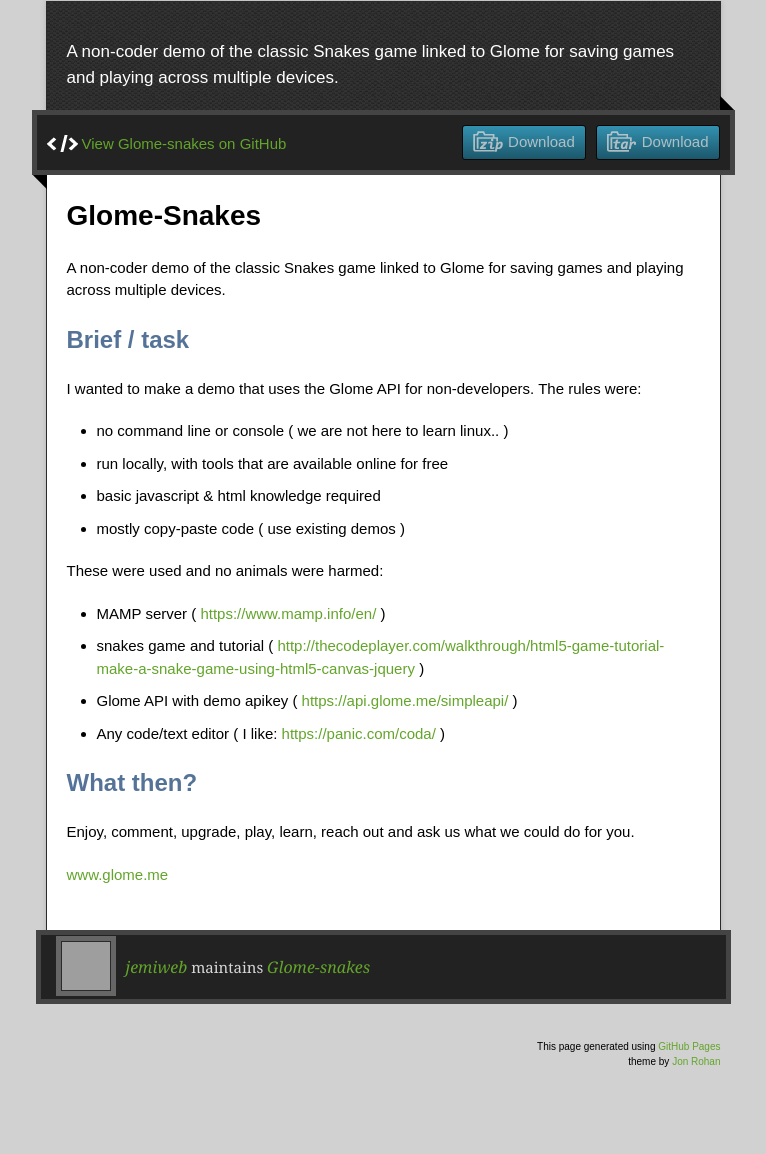
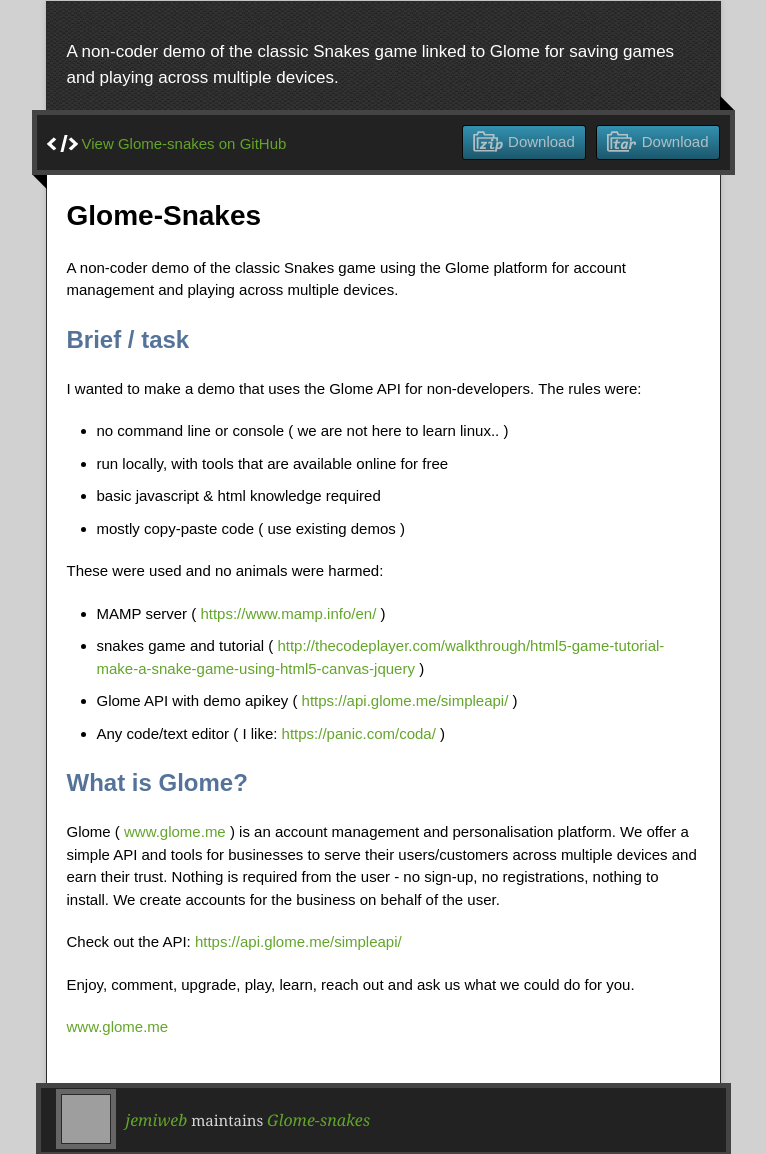
Before and after one commit to jemiweb/Glome-Snakes, a plain HTML site: page index.html in a window 1280 px wide. Shown: the part 129-1283 px from the top of the page, without its empty margins (257-1023 px from the left). Drawn offline with nearby package versions, Linux system fonts and the light colour scheme; grey boxes are pictures that could not be loaded.

```diff
--- a/index.html
+++ b/index.html
@@ -39,7 +39,7 @@
           <h1>
 <a id="glome-snakes" class="anchor" href="#glome-snakes" aria-hidden="true"><span class="octicon octicon-link"></span></a>Glome-Snakes</h1>
 
-<p>A non-coder demo of the classic Snakes game linked to Glome for saving games and playing across multiple devices.</p>
+<p>A non-coder demo of the classic Snakes game using the Glome platform for account management and playing across multiple devices.</p>
 
 <h2>
 <a id="brief--task" class="anchor" href="#brief--task" aria-hidden="true"><span class="octicon octicon-link"></span></a>Brief / task</h2>
@@ -63,7 +63,11 @@
 </ul>
 
 <h2>
-<a id="what-then" class="anchor" href="#what-then" aria-hidden="true"><span class="octicon octicon-link"></span></a>What then?</h2>
+<a id="what-is-glome" class="anchor" href="#what-is-glome" aria-hidden="true"><span class="octicon octicon-link"></span></a>What is Glome?</h2>
+
+<p>Glome ( <a href="http://www.glome.me">www.glome.me</a> ) is an account management and personalisation platform. We offer a simple API and tools for businesses to serve their users/customers across multiple devices and earn their trust. Nothing is required from the user - no sign-up, no registrations, nothing to install. We create accounts for the business on behalf of the user.</p>
+
+<p>Check out the API: <a href="https://api.glome.me/simpleapi/">https://api.glome.me/simpleapi/</a></p>
 
 <p>Enjoy, comment, upgrade, play, learn, reach out and ask us what we could do for you. </p>
 
```
Also changed, not shown: params.json (+1 -1 lines).
